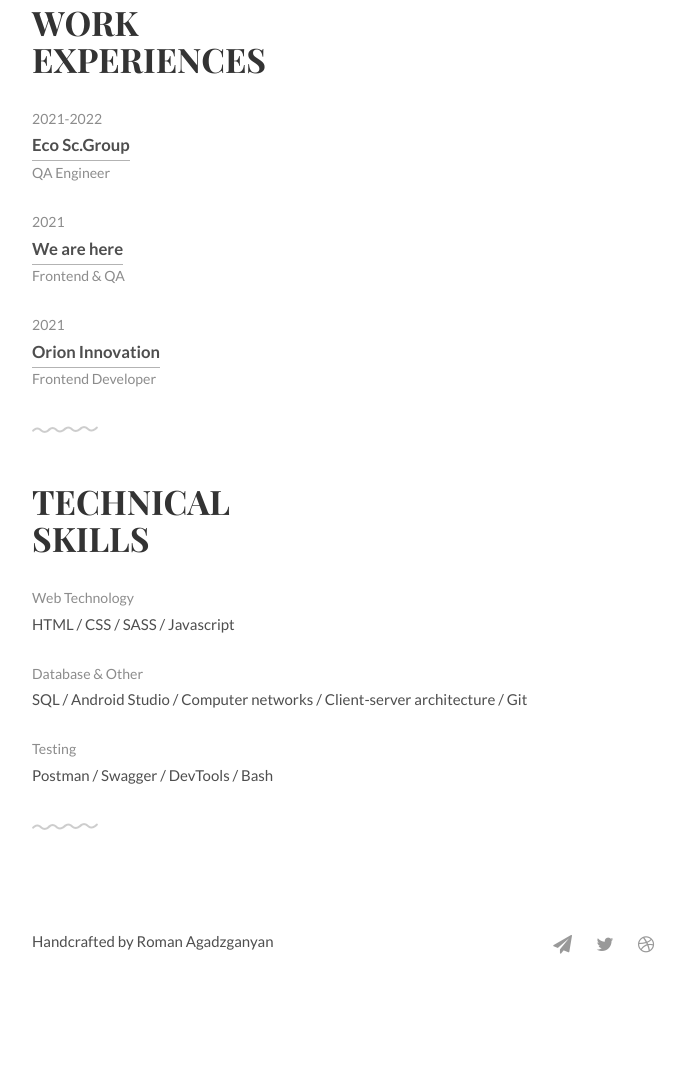
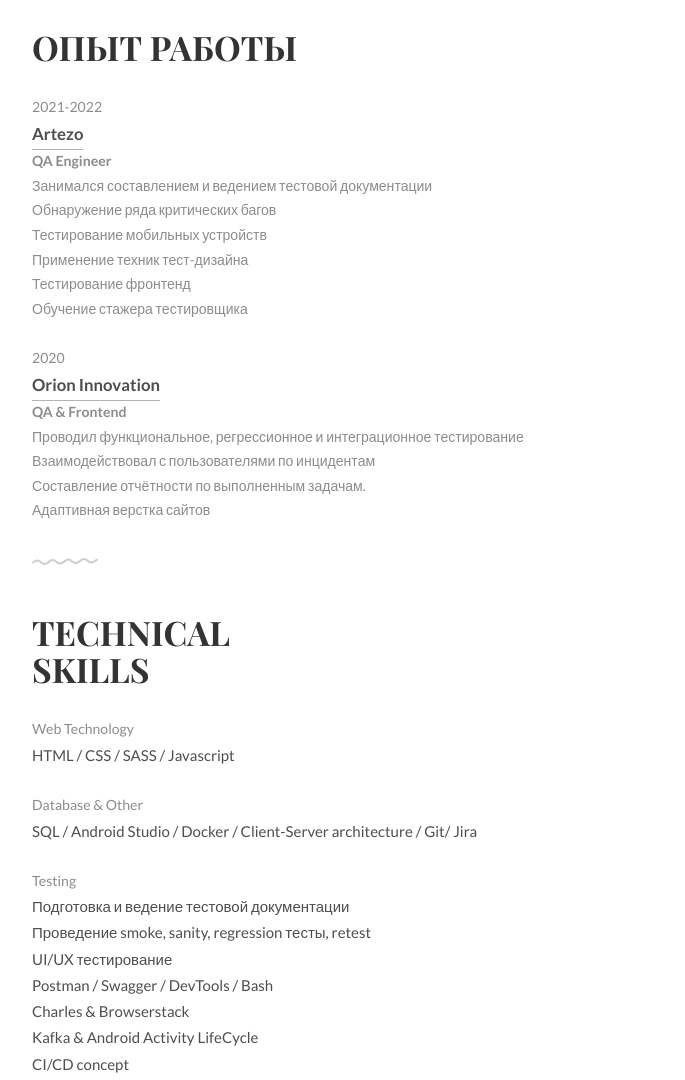
Before and after one commit to RomanAgF/My-Qa-Portfolio, a plain HTML site: page index.html in a window 1280 px wide. Shown: the part 600-1680 px from the top of the page, without its empty margins (297-982 px from the left). Before the commit the page ends 1610 px from the top, so only its background shows below. Drawn offline with Linux system fonts and the light colour scheme.

Commit message:
last vers of my site

```diff
--- a/index.html
+++ b/index.html
@@ -43,7 +43,7 @@
 	<!-- Introduction -->
 	<div class="intro section" id="about">
 		<div class="container">
-			<p>Hi, I'm Roman Agadzganyan</p>
+			<h3><b>Роман Агаджанян</b></h3>
 			<div class="units-row units-split wrap">
 				<div class="unit-20">
 					<img src="img/avaa.jpeg" alt="Avatar">
@@ -52,7 +52,7 @@
 					<h1>I live in <br><span id="typed"></span></h1>
 				</div>
 				<p>
-				I do everything so that the final product is not just technically perfect, but also satisfies business goals. I have experience working on the frontend development side and as a software testing engineer in a flexible development environment in the field of cryptocurrencies. I was responsible for manual testing and worked in a Scrum team. the experience I gained makes it easier and faster for me to understand where the problem is and help fix it.
+				Я делаю все, чтобы конечный продукт был не просто технически совершенным, но и удовлетворял бизнес-целям. У меня есть опыт работы на стороне фронтенд-разработки и инженера по тестированию программного обеспечения в гибкой среде разработки. Я отвечал за ручное тестирование и работал в Scrum-команде. Приобретенный опыт позволяет мне легче и быстрее понять, в чем проблема, и помочь ее решить. Планирую дальше развиваться в направлении автоматизированного тестирования.
 				</p>
 			</div>
 		</div>
@@ -61,47 +61,30 @@
 	<!-- Work Experience -->
 	<div class="work section second" id="experiences">
 		<div class="container">
-			<h1>Work<br>Experiences</h1>
+			<h1>Опыт работы</h1>
 			<ul class="work-list">
 				<li>2021-2022</li>
-				<li><a href="#">Eco Sc.Group</a></li>
-				<li>QA Engineer</li>
+				<li><a href="#">Artezo</a></li>
+				<li><b>QA Engineer</b></li>
+				<li>Занимался составлением и ведением тестовой документации</li>
+				<li>Обнаружение ряда критических багов</li>
+				<li>Тестирование мобильных устройств</li>
+				<li>Применение техник тест-дизайна</li>
+				<li>Тестирование фронтенд</li>
+				<li>Обучение стажера тестировщика</li>
 			</ul>
 			<ul class="work-list">
-				<li>2021</li>
-				<li><a href="#">We are here</a></li>
-				<li>Frontend & QA</li>
-			</ul>
-			<ul class="work-list">
-				<li>2021</li>
+				<li>2020</li>
 				<li><a href="#">Orion Innovation</a></li>
-				<li>Frontend Developer</li>
+				<li><b>QA & Frontend</b></li>
+				<li>Проводил функциональное, регрессионное и интеграционное тестирование</li>
+				<li>Взаимодействовал с пользователями по инцидентам</li>
+				<li>Составление отчётности по выполненным задачам.</li>
+				<li>Адаптивная верстка сайтов</li>
 			</ul>
 		</div>
 	</div>
 
-	<!-- Award & Achievements -->
-	<!-- <div class="award section second" id="achievements">
-		<div class="container">
-			<h1>Award &amp;<br>Achievements</h1>
-			<ul class="award-list list-flat">
-				<li>January 2014</li>
-				<li>Attained PHP5 certification</li>
-				<li>Hold world/Olympic record</li>
-			</ul>
-			<ul class="award-list list-flat">
-				<li>December 2014</li>
-				<li>Audited X number of clients in only Y amount of time</li>
-				<li>Held a perfect attendance record</li>
-				<li>Were promoted after only X months in the role</li>
-			</ul>
-			<ul class="award-list list-flat">
-				<li>March 2014</li>
-				<li>Placed employees at X companies</li>
-				<li>United multiple teams post-merger</li>
-			</ul>
-		</div>
-	</div> -->
 
 	<!-- Technical Skills -->
 	<div class="skills section second" id="skills">
@@ -113,14 +96,55 @@
 			</ul>
 			<ul class="skill-list list-flat">
 				<li>Database & Other </li>
-				<li>SQL / Android Studio / Computer networks / Client-server architecture / Git</li>
+				<li>SQL / Android Studio / Docker / Client-Server architecture / Git/ Jira</li>
 			</ul>
 			<ul class="skill-list list-flat">
 				<li>Testing</li>
+				<li>Подготовка и ведение тестовой документации</li>
+				<li>Проведение smoke, sanity, regression тесты, retest</li>
+				<li>UI/UX тестирование</li>
 				<li>Postman / Swagger / DevTools / Bash</li>
+				<li>Charles & Browserstack</li>
+				<li>Kafka & Android Activity LifeCycle</li>
+				<li>CI/CD concept</li>
 			</ul>
 		</div>
 	</div>
+
+
+<!-- Award & Achievements -->
+	<div class="award section second" id="achievements">
+		<div class="container">
+			<h1><b>Мотивационное письмо</b></h1>
+			<ul class="award-list list-flat">
+				<li>Добрый день!
+Меня зовут Роман. В данный момент я нахожусь в поиске работы по направлению Тестирование ПО. <br>
+
+Я готов брать на себя необычные и интересные задачи, делиться опытом и обучать других, помогать компании и команде двигаться вперед еще быстрее. Быстро и глубоко вникаю в рабочие процессы.<br>
+
+Имею большой опыт в области тестирования и работал с различными методологиями разработки ПО. Успешно управляюсь с технической документацией, легко использую такие инструменты, как Postman и DevTools.<br>
+
+Интересны предложения как с возможностью трудоустройства по ТК так и самозанятым. Имею повышенный интерес к компаниям, которые улучшают жизнь людей и двигаются в сторону автоматизации и умных систем.<br>
+
+Буду рад Вашему ответу!
+</li>
+				<!-- <li>Attained PHP5 certification</li>
+				<li>Hold world/Olympic record</li> -->
+			</ul>
+			<!-- <ul class="award-list list-flat">
+				<li>December 2014</li>
+				<li>Audited X number of clients in only Y amount of time</li>
+				<li>Held a perfect attendance record</li>
+				<li>Were promoted after only X months in the role</li>
+			</ul>
+			<ul class="award-list list-flat">
+				<li>March 2014</li>
+				<li>Placed employees at X companies</li>
+				<li>United multiple teams post-merger</li>
+			</ul> -->
+		</div>
+	</div>
+
 
 	<!-- Quote -->
 <!-- 	<div class="quote">
@@ -137,9 +161,9 @@
 			    </div>
 			    <div class="unit-50">
 					<ul class="social list-flat right">
-						<li><a href="mailto:agadl@list.ru"><i class="fa fa-send"></i></a></li>
+						<li><a href="https://t.me/exmuzz"><i class="fa fa-send"></i></a></li>
 						<li><a href="http://twitter.com/froontender"><i class="fa fa-twitter"></i></a></li>
-						<li><a href="https://t.me/exmuzz"><i class="fa fa-dribbble"></i></a></li>
+						<li><a href="mailto:agadl@list.ru"><i class="fa fa-dribbble"></i></a></li>
 						<!-- <li><a href="http://behance.com/afnizarnur"><i class="fa fa-behance"></i></a></li> -->
 					</ul>
 			    </div>
```
